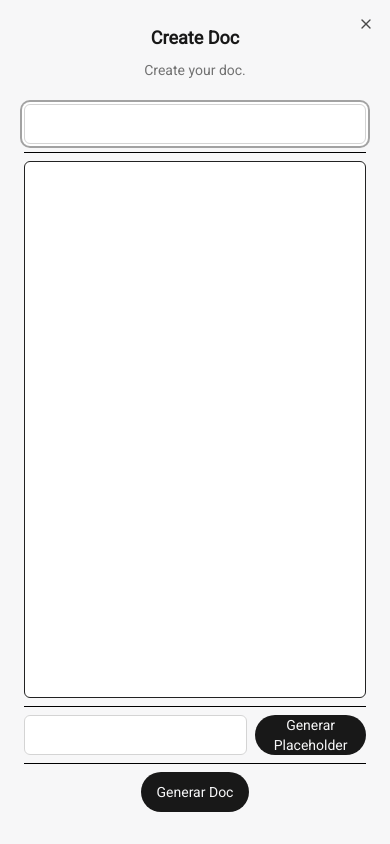
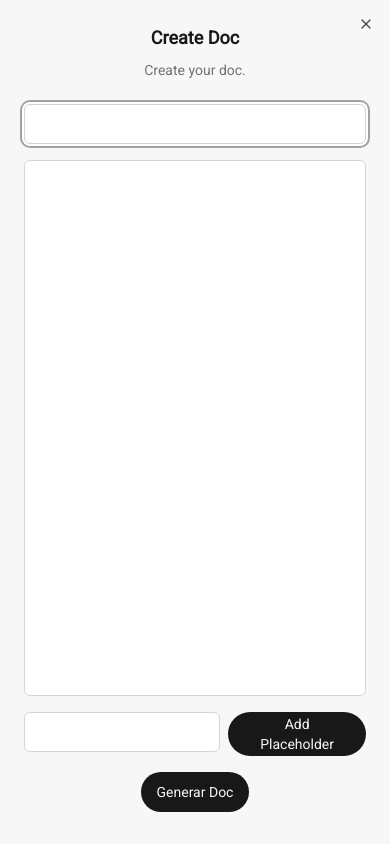
Before and after one commit to pablo-kitz/quicktemplates-tool, a Next.js app: page / in a window 390 px wide. Both pictures are taken after a click on the button 338 px from the left and 36 px from the top of the page. Built offline with nearby package versions, Linux system fonts and the light colour scheme.

Commit message:
CL: - Mobile compatibility - Doc creation styles

```diff
--- a/app/page.tsx
+++ b/app/page.tsx
@@ -166,7 +166,7 @@ export default function Home() {
 							<SheetTitle>Create Doc</SheetTitle>
 							<SheetDescription>Create your doc.</SheetDescription>
 						</SheetHeader>
-						<div className="bg-grey-100 flex grow flex-col justify-between divide-y dark:divide-none">
+						<div className="bg-grey-100 flex grow flex-col justify-between">
 							<div className="py-2 ">
 								<Input
 									id="title"
@@ -175,15 +175,19 @@ export default function Home() {
 							</div>
 							<div className="h-full grow py-2">
 								<Textarea
-									className="border-gray-300 dark:bg-gray-700 h-full w-full resize-none rounded-md p-2 focus:border-blue-500 focus:ring-blue-500 dark:border-blue-500 dark:text-white dark:drop-shadow-lg"
+									className="dark:bg-gray-700 h-full w-full resize-none rounded-md border-neutral-300 p-2 ring-neutral-300 focus:border-blue-500 focus:ring-blue-500 dark:border-blue-500 dark:text-white dark:drop-shadow-lg"
 									id="text"
 									value={newDoc.text}
 									onChange={handleChange}
 								/>
 							</div>
-							<div className="flex justify-around gap-2 py-2">
+							<div className="flex justify-between gap-2 py-2">
 								<Input onChange={handlePlaceholderChange} />
-								<Button onClick={handlePlaceholderSubmit}>Generar Placeholder</Button>
+								<Button
+									onClick={handlePlaceholderSubmit}
+									size="lg">
+									Add Placeholder
+								</Button>
 							</div>
 							<div className="flex items-end justify-center py-2">
 								<Button onClick={handleDocSubmit}>Generar Doc</Button>
@@ -193,10 +197,10 @@ export default function Home() {
 				</Sheet>
 			</NavBar>
 			{/* Main View */}
-			<div className="flex flex-grow">
+			<div className="flex flex-grow sm:justify-center">
 				{/* Selection Check */}
 				{selectDoc ? (
-					<div className="m-4 flex flex-grow flex-col gap-2">
+					<div className="m-4 flex flex-grow flex-col gap-6 sm:w-10/12 sm:flex-grow-0">
 						{/* Title / Document Delete */}
 						<div className=" flex items-center justify-between text-2xl sm:mx-16">
 							<div className="text-gray-800 font-bold dark:text-white">{selectDoc.title}</div>
@@ -222,9 +226,9 @@ export default function Home() {
 							</AlertDialog>
 						</div>
 						{/* Document Text / Document Placeholders */}
-						<div className="flex flex-col gap-2 gap-x-6 md:flex-row">
+						<div className="flex flex-col gap-2 gap-x-6 sm:flex-row">
 							<DocText>{selectDoc.text}</DocText>
-							<div className="flex flex-col gap-2">
+							<div className="flex flex-col justify-center gap-2">
 								{selectDoc.placeholders.map((placeholder) => {
 									return (
 										<Input
@@ -240,7 +244,7 @@ export default function Home() {
 							</div>
 						</div>
 						{/* Generate Button */}
-						<div className="flex justify-center">
+						<div className="flex justify-center py-2">
 							<Button
 								onClick={handleGenerateDoc}
 								variant="outline">
@@ -249,9 +253,9 @@ export default function Home() {
 						</div>
 						{/* Output */}
 						{currentOutput && (
-							<div className="relative flex-grow">
+							<div>
 								<DocText>{currentOutput}</DocText>
-								<div className="absolute right-2 top-2">
+								<div className="flex justify-end py-2">
 									<Button
 										variant="ghost"
 										size="square"
--- a/components/DocText.tsx
+++ b/components/DocText.tsx
@@ -1,7 +1,7 @@
 import React from "react";
 
 const DocText = ({children}: {children: React.ReactNode}) => {
-	return <div className="border-grey-300 dark:bg-gray-700 w-full whitespace-pre-line rounded-xl border border-neutral-400 p-4 text-sm dark:border-blue-500 dark:text-white dark:drop-shadow-lg sm:text-base">{children}</div>;
+	return <div className="w-full whitespace-pre-line rounded-xl border border-neutral-300 bg-neutral-100 p-4 text-sm shadow dark:border-blue-500 dark:bg-neutral-700 dark:text-white dark:drop-shadow-lg sm:text-base">{children}</div>;
 };
 
 export default DocText;
--- a/components/ui/button.tsx
+++ b/components/ui/button.tsx
@@ -10,7 +10,7 @@ const buttonVariants = cva("inline-flex items-center justify-center rounded-md t
 			destructive: "bg-red-500 text-white hover:bg-red-600 dark:hover:bg-red-600",
 			outline: "bg-transparent border border-neutral-200 hover:bg-neutral-100 dark:border-neutral-700 dark:text-neutral-100",
 			subtle: "bg-neutral-100 text-neutral-900 hover:bg-neutral-200 dark:bg-neutral-700 dark:text-neutral-100",
-			ghost: "bg-transparent text-black/50 hover:text-black hover:bg-neutral-100 dark:hover:bg-neutral-800 dark:text-neutral-100/50 dark:hover:text-neutral-100 data-[state=open]:bg-transparent dark:data-[state=open]:bg-transparent",
+			ghost: "bg-transparent hover:bg-neutral-100 dark:hover:bg-neutral-800 dark:text-neutral-100/50 dark:hover:text-neutral-100 data-[state=open]:bg-transparent dark:data-[state=open]:bg-transparent",
 			link: "bg-transparent dark:bg-transparent underline-offset-4 hover:underline text-neutral-900 dark:text-neutral-100 hover:bg-transparent dark:hover:bg-transparent",
 		},
 		size: {
```
